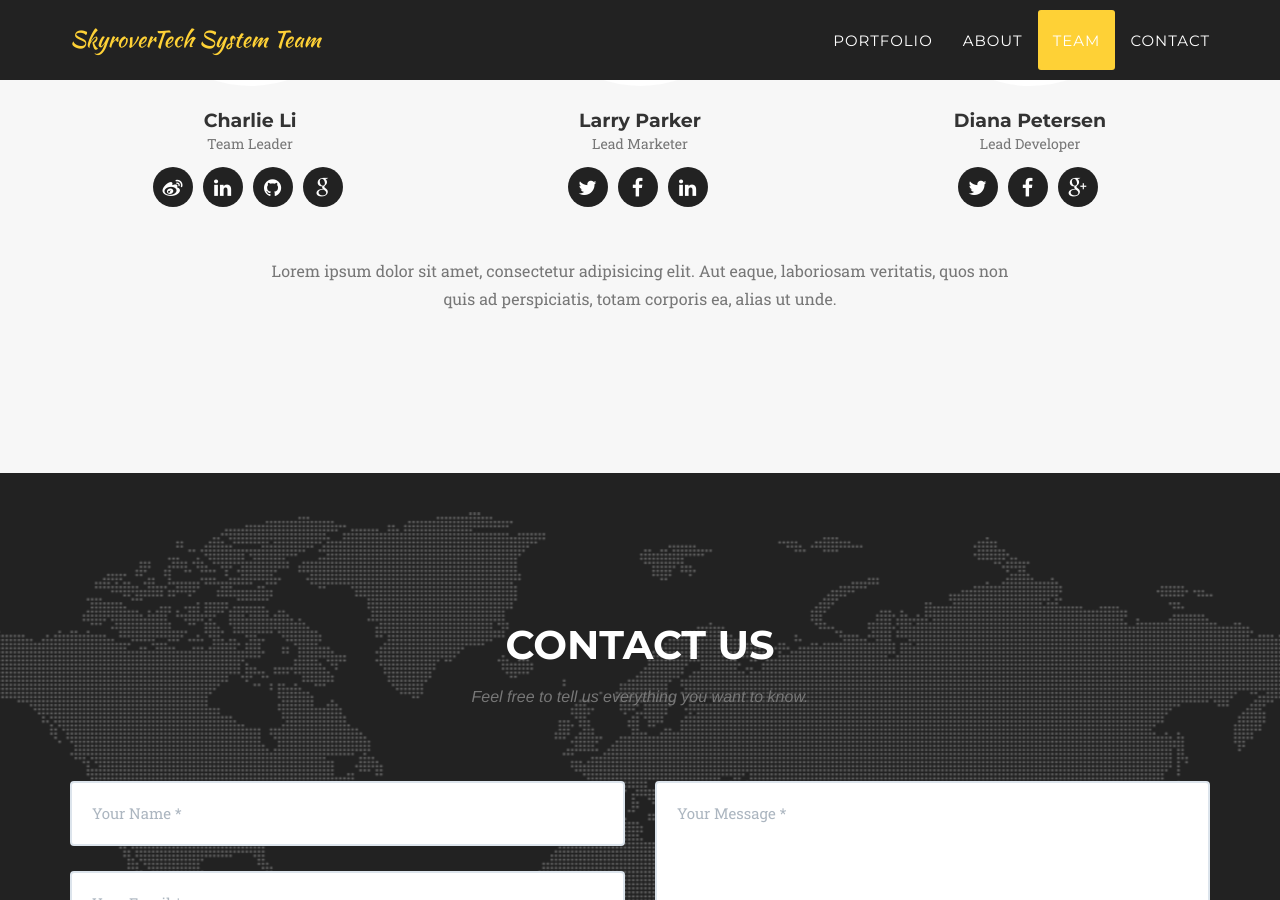
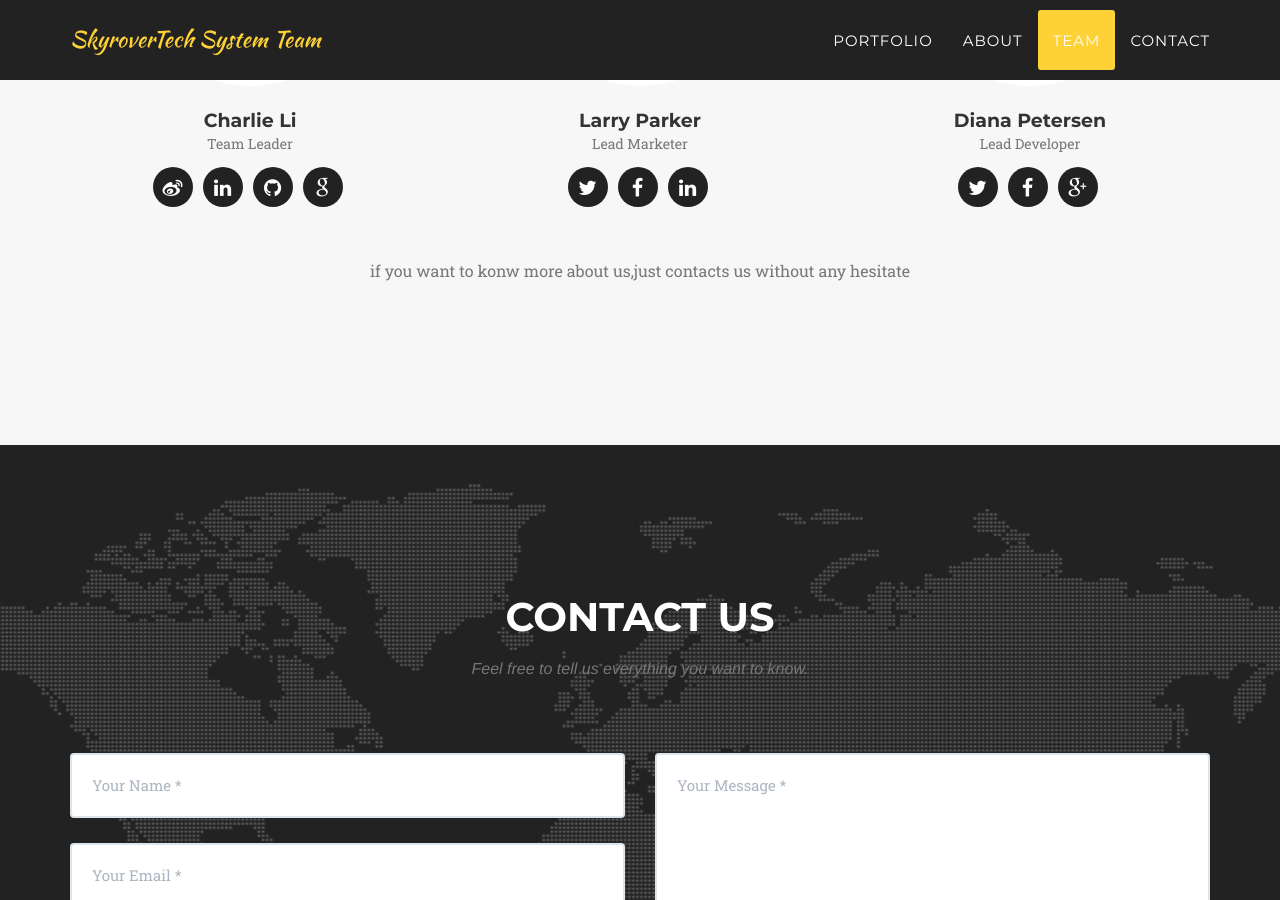
Before and after one commit to SkyroverTech/skyrovertech.github.io, a Jekyll site: the page built from index.html, in a window 1280 px wide and 900 px high, scrolled down 4313 px. Built offline with Jekyll 4.4.1, drawn with Linux system fonts in a browser that asks for light colours; some web fonts are replaced.

Commit message:
team.html

```diff
--- a/_includes/team.html
+++ b/_includes/team.html
@@ -26,7 +26,7 @@
             </div>
             <div class="row">
                 <div class="col-lg-8 col-lg-offset-2 text-center">
-                    <p class="large text-muted">Lorem ipsum dolor sit amet, consectetur adipisicing elit. Aut eaque, laboriosam veritatis, quos non quis ad perspiciatis, totam corporis ea, alias ut unde.</p>
+                    <p class="large text-muted">if you want to konw more about us,just contacts us without any hesitate</p>
                 </div>
             </div>
         </div>
```
